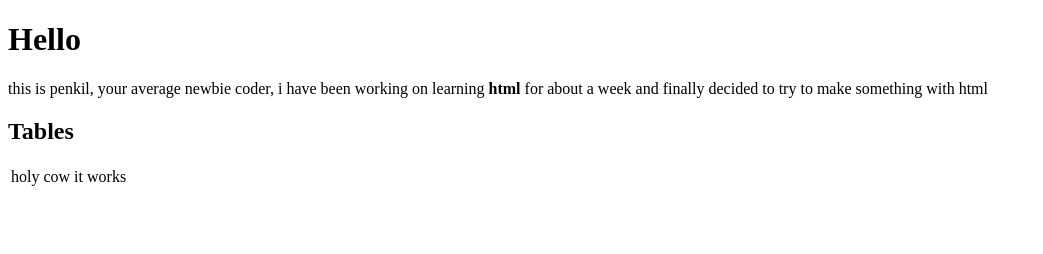
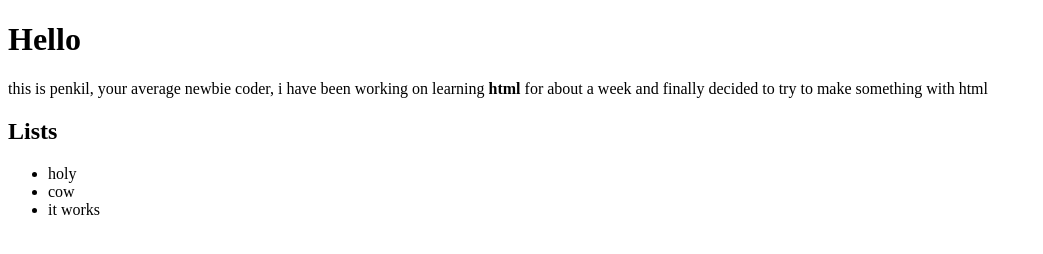
Before and after one commit to Penkil/Penkil.github.io, a plain HTML site: page index.html in a window 1280 px wide. Shown: the whole page, without its empty margins (0-1043 px from the left). Drawn offline with Linux system fonts and the light colour scheme.

Commit message:
Update index.html

```diff
--- a/index.html
+++ b/index.html
@@ -6,13 +6,12 @@
   <body>
     <h1>Hello</h1>
     <p>this is penkil, your average newbie coder, i have been working on learning <strong>html</strong> for about a week and finally decided to try to make something with html </p>
-    <h2>Tables</h2>
-    <table>
-      <tr>
-        <td>holy
-        <td>cow
-        <td>it works
-      </tr>
-    </table>
+    <h2>Lists</h2>
+    <ul>
+      <li>holy
+      <li>cow
+      <li>it works
+    </ul>
+
   </body>
 </html>
```
